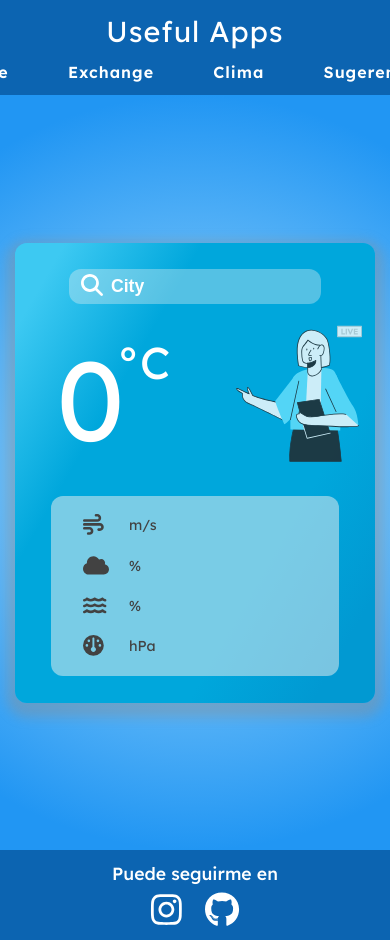
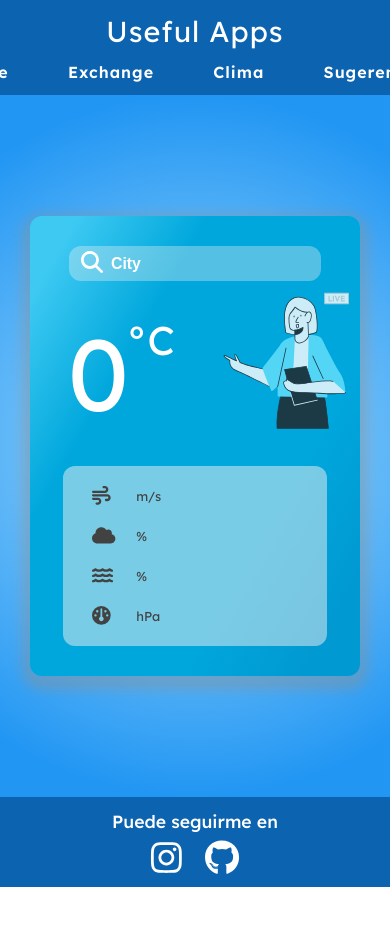
Before and after one commit to jorge088/UsefulApps, a React (Create React App) app: page /weather in a window 390 px wide. After the commit the page ends 887 px from the top, so only its background shows below. Built offline with nearby package versions, Linux system fonts and the light colour scheme; no server answers.

Commit message:
added responsive design for WeatherApp components

```diff
--- a/src/Components/WeatherApp/WeatherApp.module.css
+++ b/src/Components/WeatherApp/WeatherApp.module.css
@@ -1,4 +1,5 @@
 .weatherAppContainer {
+    font-size: 1rem;
     margin-top: 95px;
     padding: 3em 0;
     min-height: calc(100vh - 185px);
@@ -35,3 +36,24 @@
 .appLowTemp{
     background: linear-gradient(120deg, #3dc9f2 8%, #00a7dc 30%,#00a7dc 70%, #0199d2 90%);
 }
+
+@media only screen and (max-width:575px) {
+    .weatherAppContainer{
+        font-size: .9rem;
+        padding: 1.5em 0;
+
+    }
+    .weatherApp{
+        width: 330px
+    }
+}
+@media only screen and (min-width:576px) and (max-width:768px) {
+    .weatherAppContainer{
+        padding: 1.5em 0;
+    }
+}
+@media only screen and (min-width:768px) and (max-width:992px) {
+    .weatherAppContainer{
+        padding: 1.5em 0;
+    }
+}
--- a/src/Components/WeatherApp/WeatherAppInformation.module.css
+++ b/src/Components/WeatherApp/WeatherAppInformation.module.css
@@ -1,5 +1,4 @@
 .informationContainer{
-    font-size: 1rem;
     width: 80%;
     height: 180px;
     background: rgb(241,241,241,0.5);
--- a/src/Components/WeatherApp/WeatherAppInformationTopic.module.css
+++ b/src/Components/WeatherApp/WeatherAppInformationTopic.module.css
@@ -1,5 +1,4 @@
 .topicContainer {
-    font-size: 1rem;
     margin-left: 2em;
     position: relative;
     display: flex;
--- a/src/Components/WeatherApp/WeatherAppMain.module.css
+++ b/src/Components/WeatherApp/WeatherAppMain.module.css
@@ -1,5 +1,4 @@
 .mainContainer{
-    font-size: 1rem;
     width: 85%;
     position: relative;
     color: #fff;
--- a/src/Components/WeatherApp/WeatherAppSearch.module.css
+++ b/src/Components/WeatherApp/WeatherAppSearch.module.css
@@ -1,6 +1,4 @@
 .search {
-    font-size: 1rem;
-    width: 70%;
     font-family: 'Lexend', sans-serif;
     z-index: 30;
 }
@@ -13,7 +11,7 @@
 
 .search__container__input {
     height: 35px;
-    width: 210px;
+    max-width: 210px;
     display: block;
     padding-left: 42px;
     font-size: 1.1em;
```
